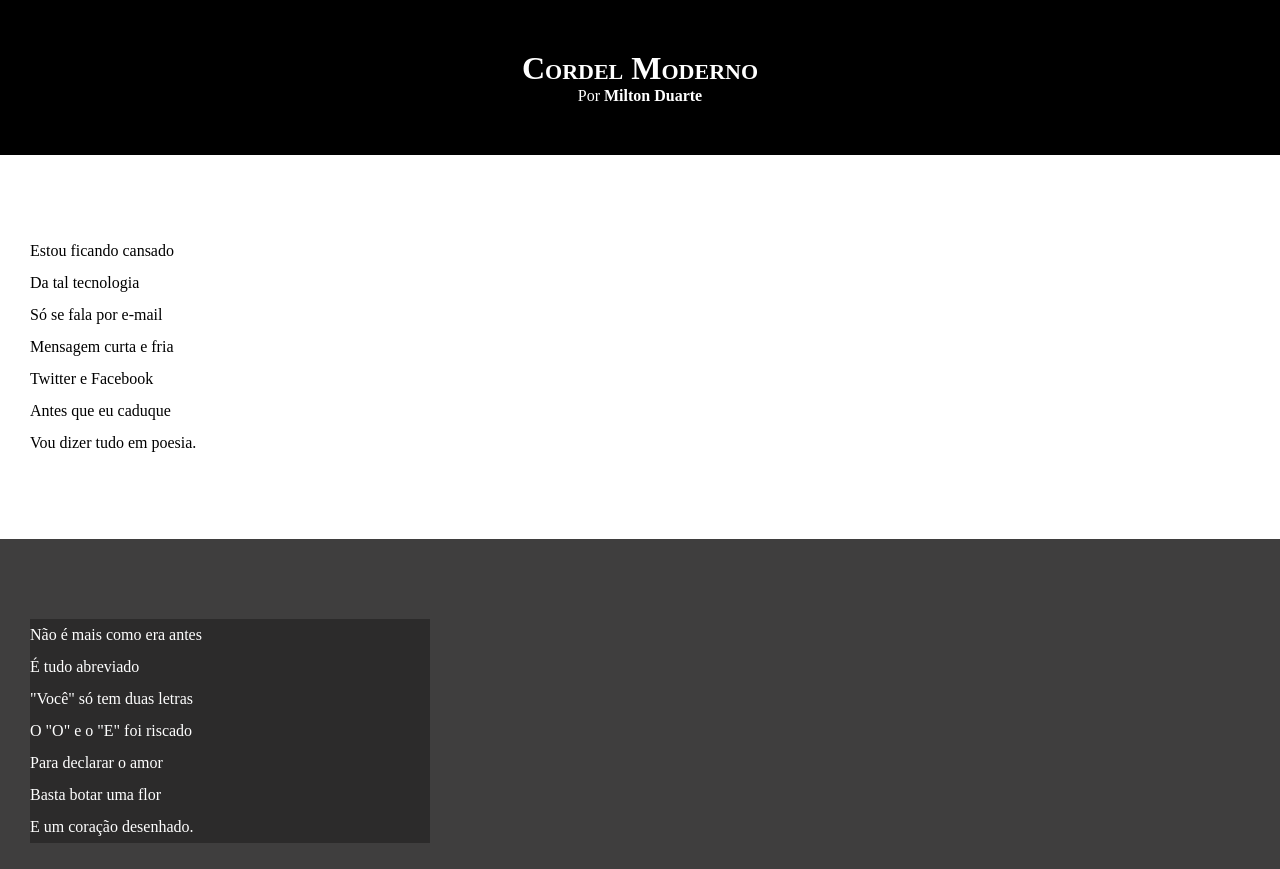
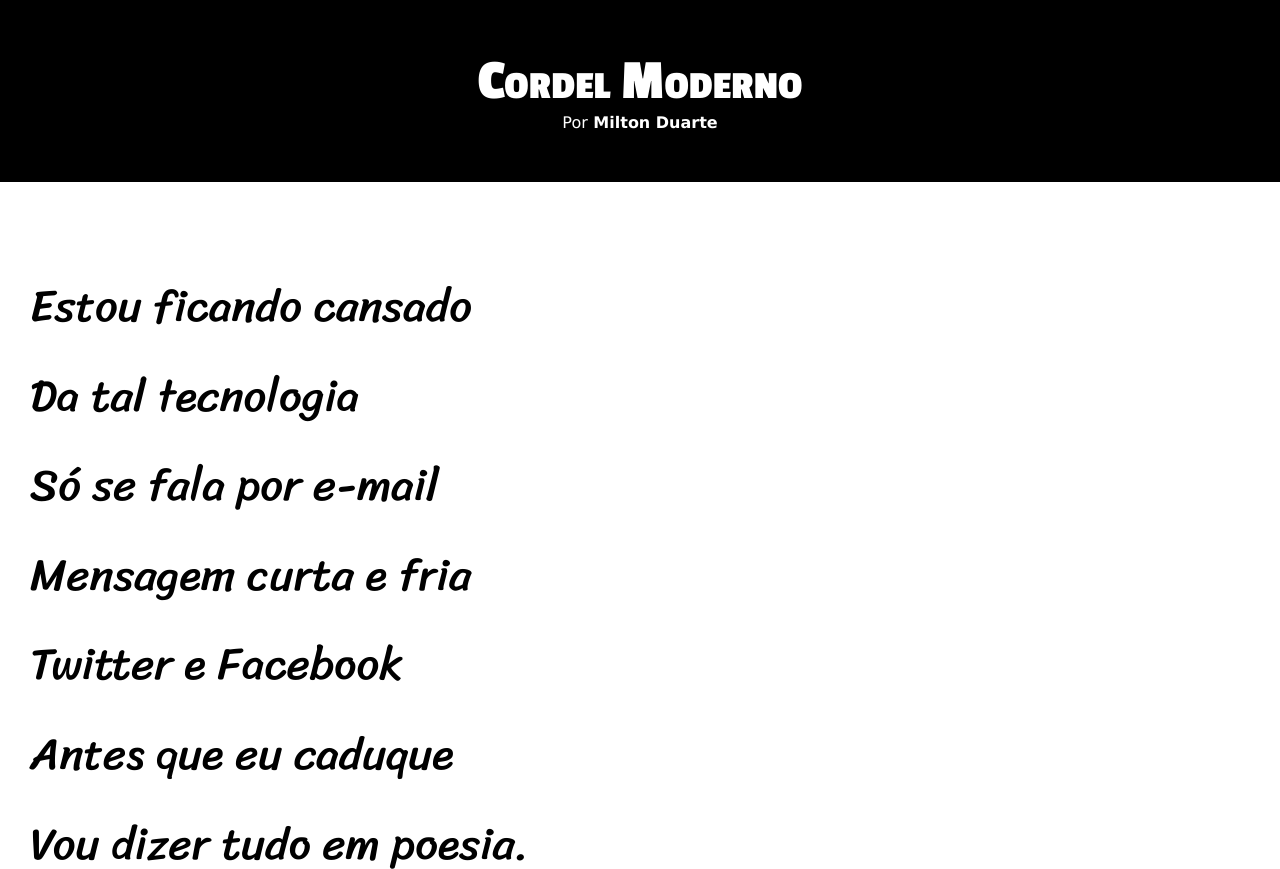
Before and after one commit to cristtiano-sousa/html-css, a plain HTML site: page desafios/d012/index.html in a window 1280 px wide. Shown: the top 869 px of the page. Drawn offline with Linux system fonts and the light colour scheme.

Commit message:
atualizei os estilos de todo o conteúdo do body

```diff
--- a/desafios/d012/estilo/style.css
+++ b/desafios/d012/estilo/style.css
@@ -1,6 +1,14 @@
 @charset "UTF-8";
+
 @import url('https://fonts.googleapis.com/css2?family=Passion+One:wght@400;700;900&display=swap');
+
 @import url('https://fonts.googleapis.com/css2?family=Passion+One:wght@400;700;900&family=Sriracha&display=swap');
+
+:root{
+    --fonte1: Verdana, Geneva, Tahoma, sans-serif;
+    --fonte2:"Passion One", cursive;
+    --fonte3:"Sriracha", cursive;
+}
 
 *{
     margin: 0px;
@@ -9,6 +17,7 @@
 html, body{
     background-color: darkgray;
     min-height: 100vh;
+    font-family: var(--fonte1);
 }
 
 header{
@@ -20,11 +29,12 @@ header{
 header > h1{
     padding-top: 50px;
     font-variant: small-caps;
+    font-family: var(--fonte2);
+    font-size: 4.5vw;
 }
 
 header > p{
     padding-bottom: 50px;
-
 }
 
 a{
@@ -41,6 +51,8 @@ section{
     padding-bottom: 10vh;
     line-height: 2em;
     padding-left: 30px;
+    font-family: var(--fonte3);
+    font-size: 3.5vw;
 }
 section.normal{
     background-color: white;
@@ -54,7 +66,8 @@ section.imagem{
 }
 section.imagem > p{
     background-color: rgba(0, 0, 0, 0.308);
-    width: 400px;
+    display: inline-block;
+    padding: 5px;
 }
 footer{
     background-color: black;
```
